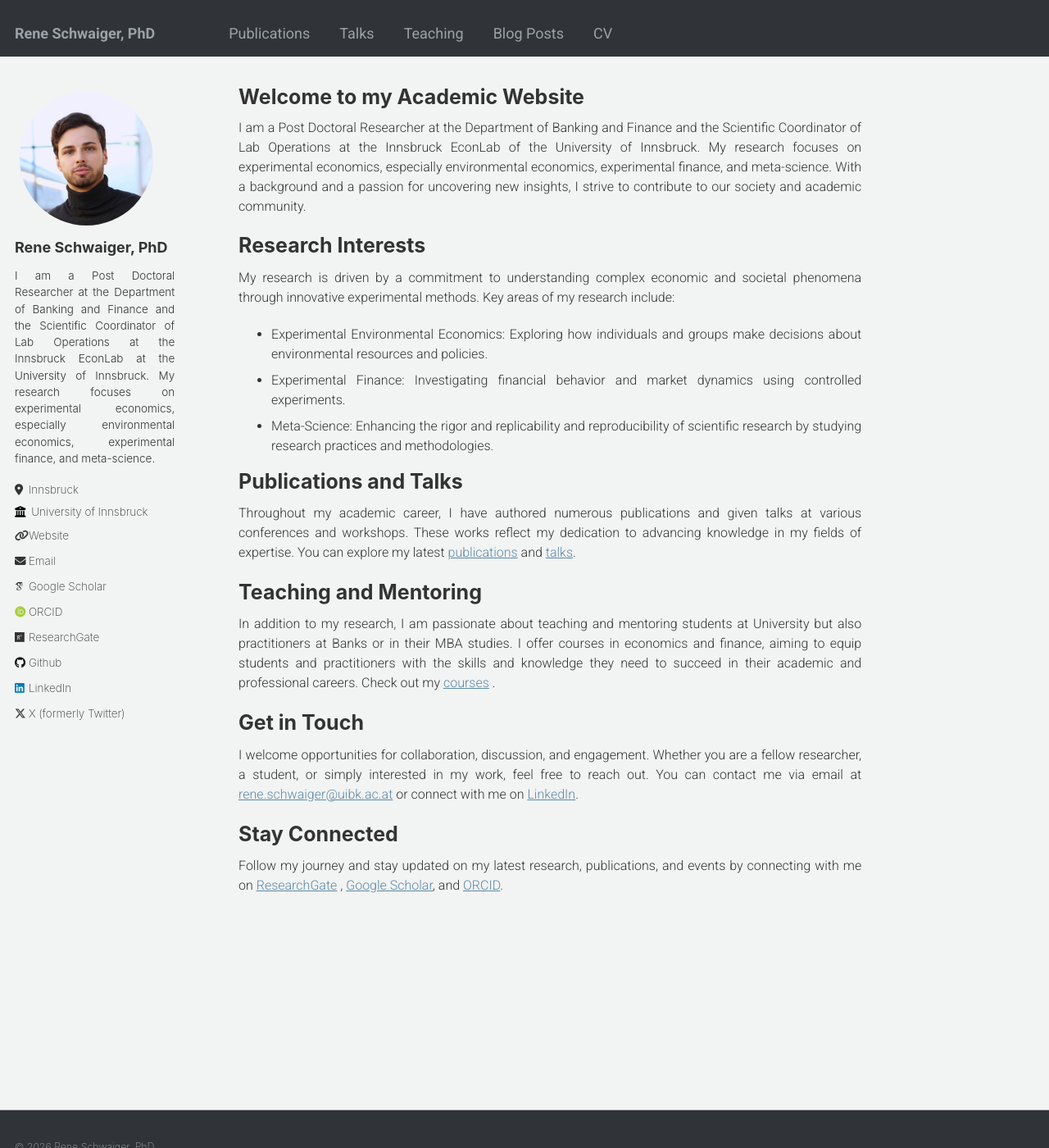
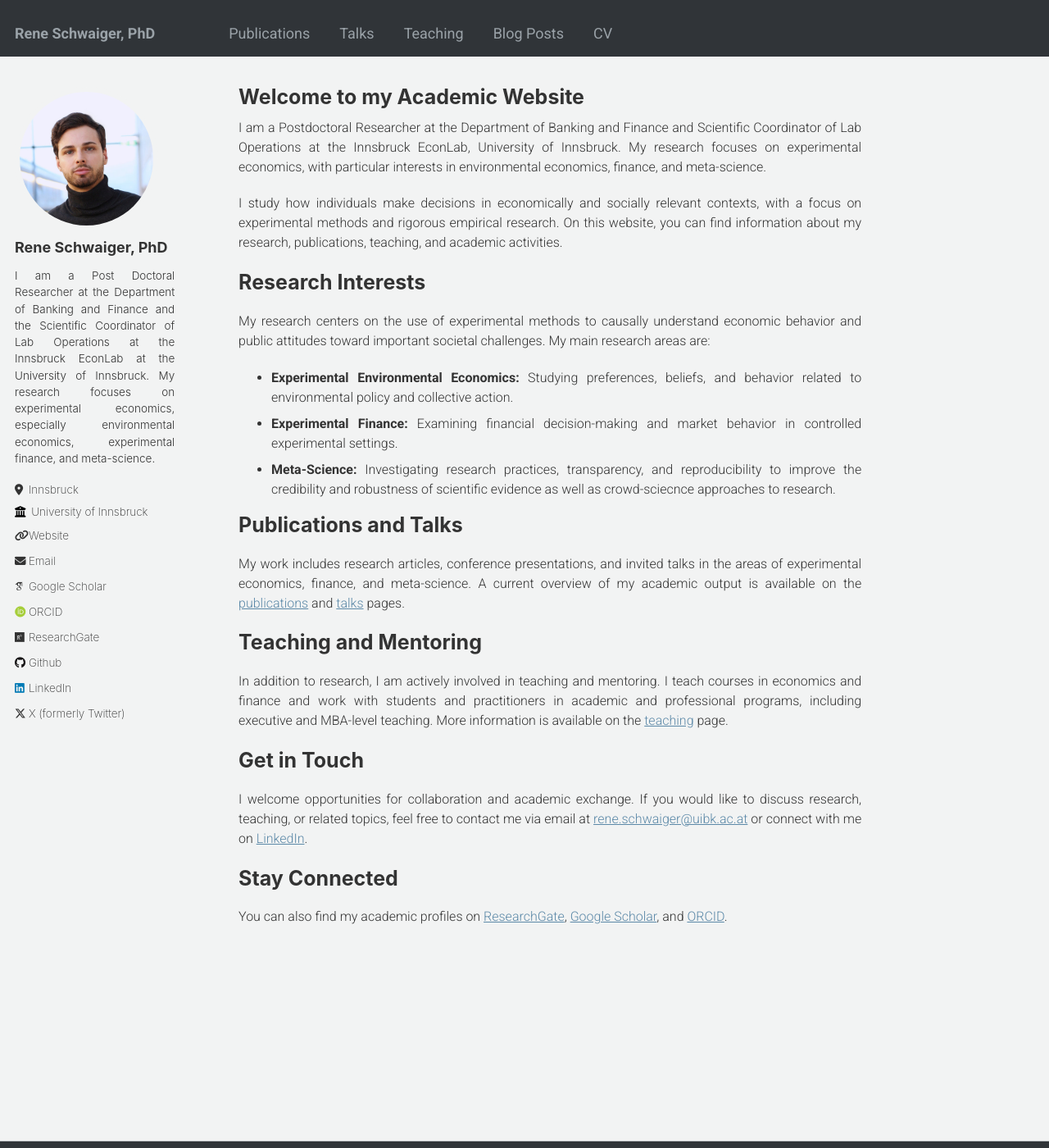
Before and after one commit to Rene1208/website, a Jekyll site: the page built from _pages/about.md, in a window 1280 px wide and 1400 px high. Shown: the whole window at 82% size. Built offline with Jekyll 4.4.1, drawn with Linux system fonts in a browser that asks for light colours; some web fonts are replaced.

Commit message:
update page

```diff
--- a/_pages/about.md
+++ b/_pages/about.md
@@ -3,64 +3,60 @@ permalink: /
 title: "Welcome to my Academic Website"
 author_profile: true
 redirect_from:
-
-- /about/
-- /about.html
-
+  - /about/
+  - /about.html
 ---
 
 <a id="about-me"></a>
-I am a Post Doctoral Researcher at the Department of Banking and Finance and the Scientific Coordinator of Lab
-Operations at the Innsbruck
-EconLab of the University of Innsbruck. My research focuses on experimental economics,
-especially environmental
-economics, experimental finance, and meta-science. With a background and a passion for uncovering new
-insights, I strive to contribute to our society and academic community.
+I am a Postdoctoral Researcher at the Department of Banking and Finance and Scientific Coordinator of Lab Operations at
+the Innsbruck EconLab, University of Innsbruck. My research focuses on experimental economics, with particular interests
+in environmental economics, finance, and meta-science.
+
+I study how individuals make decisions in economically and socially relevant contexts, with a focus on experimental
+methods and rigorous empirical research. On this website, you can find information about my research, publications,
+teaching, and academic activities.
 
 Research Interests
 ======
 <a id="research-interests"></a>
-My research is driven by a commitment to understanding complex economic and societal phenomena through innovative
-experimental
-methods. Key areas of my research include:
 
-- Experimental Environmental Economics: Exploring how individuals and groups make decisions about environmental
-  resources
-  and policies.
-- Experimental Finance: Investigating financial behavior and market dynamics using controlled experiments.
-- Meta-Science: Enhancing the rigor and replicability and reproducibility of scientific research by studying research
-  practices and
-  methodologies.
+My research centers on the use of experimental methods to causally understand economic behavior and public attitudes
+toward important societal challenges. My main research areas are:
+
+- **Experimental Environmental Economics:** Studying preferences, beliefs, and behavior related to environmental policy
+  and collective action.
+- **Experimental Finance:** Examining financial decision-making and market behavior in controlled experimental settings.
+- **Meta-Science:** Investigating research practices, transparency, and reproducibility to improve the credibility and
+  robustness of scientific evidence as well as crowd-sciecnce approaches to research.
 
 Publications and Talks
 ======
 <a id="publications-talks"></a>
-Throughout my academic career, I have authored numerous publications and given talks at various conferences and
-workshops. These works reflect my dedication to advancing knowledge in my fields of expertise. You can explore my latest
-[publications](/publications/) and [talks](/talks/).
+
+My work includes research articles, conference presentations, and invited talks in the areas of experimental economics,
+finance, and meta-science. A current overview of my academic output is available on the [publications](/publications/)
+and [talks](/talks/) pages.
 
 Teaching and Mentoring
 ======
 <a id="teaching-mentoring"></a>
-In addition to my research, I am passionate about teaching and mentoring students at University but also practitioners
-at
-Banks or in their MBA studies. I offer courses in economics and finance, aiming to equip
-students and practitioners with the
-skills and knowledge they need to succeed in their academic and professional careers. Check out my [courses](/teaching/)
-.
+
+In addition to research, I am actively involved in teaching and mentoring. I teach courses in economics and finance and
+work with students and practitioners in academic and professional programs, including executive and MBA-level teaching.
+More information is available on the [teaching](/teaching/) page.
 
 Get in Touch
 ======
 <a id="get-in-touch"></a>
-I welcome opportunities for collaboration, discussion, and engagement. Whether you are a fellow researcher, a student,
-or simply interested in my work, feel free to reach out. You can contact me via email
-at [rene.schwaiger@uibk.ac.at](mailto:rene.schwaiger@uibk.ac.at) or
+
+I welcome opportunities for collaboration and academic exchange. If you would like to discuss research, teaching, or
+related topics, feel free to contact me via email at [rene.schwaiger@uibk.ac.at](mailto:rene.schwaiger@uibk.ac.at) or
 connect with me on [LinkedIn](https://www.linkedin.com/in/rene-schwaiger-57a4b3bb).
 
 Stay Connected
 ======
 <a id="stay-connected"></a>
-Follow my journey and stay updated on my latest research, publications, and events by connecting with me on
-[ResearchGate](https://www.researchgate.net/profile/Rene-Schwaiger)
-, [Google Scholar](https://scholar.google.com/citations?user=FKR8WdMAAAAJ),
+
+You can also find my academic profiles
+on [ResearchGate](https://www.researchgate.net/profile/Rene-Schwaiger), [Google Scholar](https://scholar.google.com/citations?user=FKR8WdMAAAAJ),
 and [ORCID](https://orcid.org/0000-0003-2607-5986).
```
